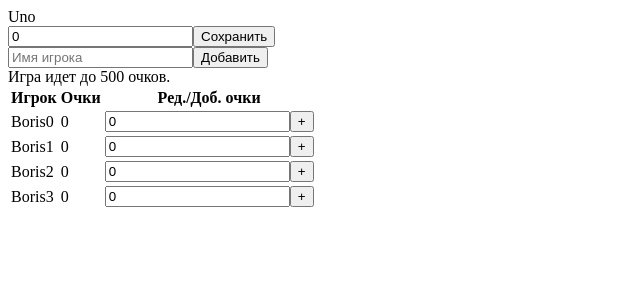
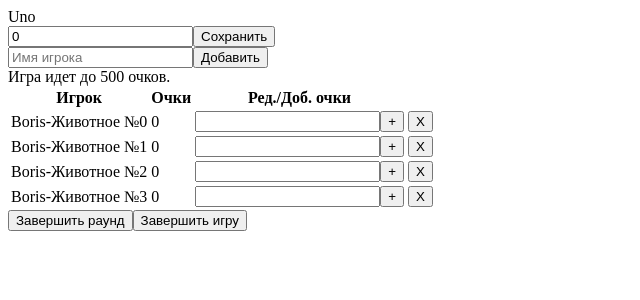
Before and after one commit to MichaelEverchosen/uno-calculator, a Vue app: page / in a window 1280 px wide. Shown: the top 300 px of the page, without its empty margins (0-640 px from the left). Built offline with nearby package versions, Linux system fonts and the light colour scheme.

Commit message:
create modal window, do finish and game player deleting

```diff
--- a/src/components/GameTable.vue
+++ b/src/components/GameTable.vue
@@ -17,14 +17,44 @@
             <input v-model="player.scorePerRound" type="text" />
             <button @click="addScore(idx)">+</button>
           </td>
+          <td>
+            <button @click="toggleModal('delete-player', idx)">Х</button>
+          </td>
         </tr>
       </tbody>
     </table>
+    <div>
+      <button @click="finishRound">Завершить раунд</button>
+      <button @click="toggleModal('finish-game')">Завершить игру</button>
+    </div>
+    <ModalWindow v-if="activeModalName !== ''">
+      <div v-if="activeModalName === 'finish-game'">
+        <p>Желаете завершить игру?</p>
+        <button @click="finishGame">Завершить игру</button>
+        <button @click="toggleModal()">Отмена</button>
+      </div>
+      <div v-if="activeModalName === 'delete-player'">
+        <p>Удалить игрока?</p>
+        <button @click="deletePlayer">Удалить</button>
+        <button @click="toggleModal()">Отмена</button>
+      </div>
+    </ModalWindow>
   </div>
 </template>
 
 <script>
+import ModalWindow from "@/components/ModalWindow.vue";
+
 export default {
+  components: {
+    ModalWindow,
+  },
+  data() {
+    return {
+      activeModalName: "",
+      activePlayerIdx: "",
+    };
+  },
   computed: {
     maxScore() {
       return this.$store.getters.getMaxScore;
@@ -35,7 +65,22 @@
   },
   methods: {
     addScore(idx) {
-      this.$store.commit("addRoundScore", idx);
+      this.$store.commit("addScoreToPlayer", idx);
+    },
+    finishRound() {
+      this.$store.commit("addRoundScoreToPlayers");
+    },
+    toggleModal(modalName = "", playerIdx = "") {
+      this.activeModalName = modalName;
+      this.activePlayerIdx = playerIdx;
+    },
+    finishGame() {
+      this.$store.commit("setDefaultScoreToPlayers");
+      this.toggleModal();
+    },
+    deletePlayer() {
+      this.$store.commit("deletePlayer", this.activePlayerIdx);
+      this.toggleModal();
     },
   },
 };
--- /dev/null
+++ b/src/components/ModalWindow.vue
@@ -0,0 +1,35 @@
+<template>
+  <div class="modal-wrap">
+    <div class="modal">
+      <slot></slot>
+    </div>
+  </div>
+</template>
+
+<script>
+export default {};
+</script>
+
+<style scoped>
+.modal-wrap {
+  position: fixed;
+  top: 0;
+  bottom: 0;
+  right: 0;
+  left: 0;
+  background: rgba(0, 0, 0, 0.2);
+  z-index: 999;
+  display: flex;
+  justify-content: center;
+  align-items: center;
+}
+
+.modal {
+  height: 250px;
+  width: 400px;
+  background-color: #fff;
+  border: 1px solid rgb(55, 55, 55);
+  border-radius: 5px;
+  text-align: center;
+}
+</style>
--- a/src/store/uno.js
+++ b/src/store/uno.js
@@ -4,24 +4,24 @@
   state: {
     players: [
       {
-        name: "Boris0",
+        name: "Boris-Животное №0",
         score: 0,
-        scorePerRound: 0,
+        scorePerRound: "",
       },
       {
-        name: "Boris1",
+        name: "Boris-Животное №1",
         score: 0,
-        scorePerRound: 0,
+        scorePerRound: "",
       },
       {
-        name: "Boris2",
+        name: "Boris-Животное №2",
         score: 0,
-        scorePerRound: 0,
+        scorePerRound: "",
       },
       {
-        name: "Boris3",
+        name: "Boris-Животное №3",
         score: 0,
-        scorePerRound: 0,
+        scorePerRound: "",
       },
     ],
     maxScore: 500,
@@ -30,15 +30,32 @@
     addPlayer(state, playerName) {
       state.players.push({
         name: playerName,
-        score: 0,
+        score: "",
       });
     },
     setMaxScore(state, maxScore) {
       state.maxScore = Number(maxScore);
     },
-    addRoundScore(state, idx) {
+    addScoreToPlayer(state, idx) {
       state.players[idx].score =
         state.players[idx].score + Number(state.players[idx].scorePerRound);
+    },
+    addRoundScoreToPlayers(state) {
+      state.players = state.players.map((player) => {
+        player.score = player.score + Number(player.scorePerRound);
+        player.scorePerRound = "";
+        return player;
+      });
+    },
+    setDefaultScoreToPlayers(state) {
+      state.players = state.players.map((player) => {
+        player.score = 0;
+        player.scorePerRound = "";
+        return player;
+      });
+    },
+    deletePlayer(state, idx) {
+      state.players.splice(idx, 1);
     },
   },
   getters: {
--- a/src/views/main-uno.vue
+++ b/src/views/main-uno.vue
@@ -9,6 +9,7 @@
 <script>
 import GameSettings from "@/components/GameSettings.vue";
 import GameTable from "@/components/GameTable.vue";
+
 export default {
   components: {
     GameSettings,
```
